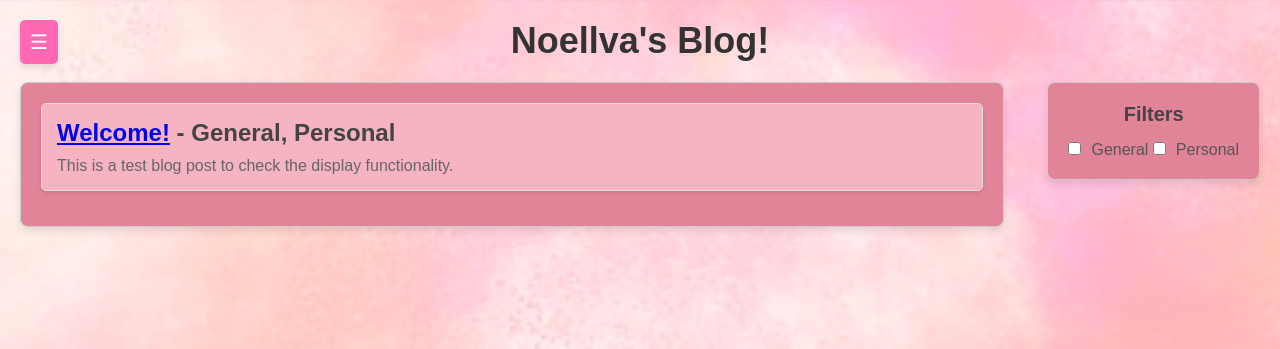
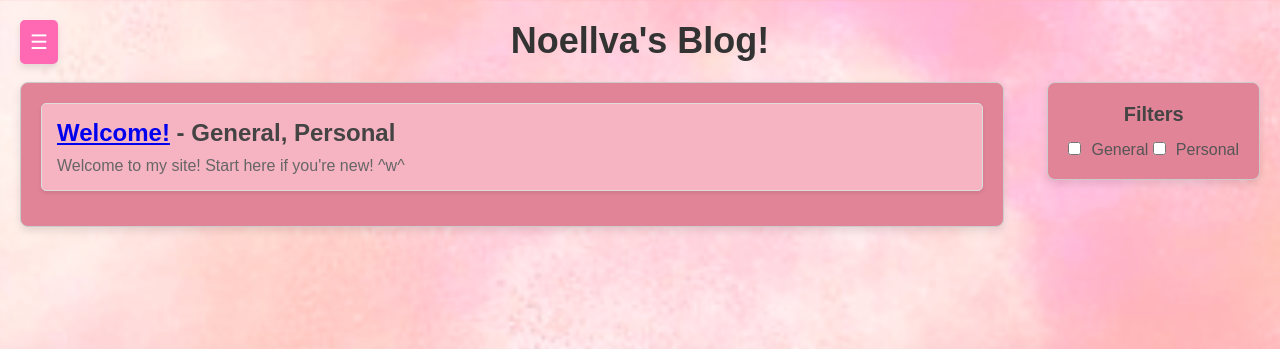
Before and after one commit to NocaToca/nocatoca.github.io, a Jekyll site: the page built from blog.md, in a window 1280 px wide. Shown: the top 349 px of the page. Built offline with Jekyll 4.4.1, drawn with Linux system fonts in a browser that asks for light colours.

Commit message:
Update 2024-11-16-initial_post.md

```diff
--- a/_posts/2024-11-16-initial_post.md
+++ b/_posts/2024-11-16-initial_post.md
@@ -2,27 +2,27 @@
 layout: post
 title: "Welcome!"
 date: 2024-11-15 13:40:20 -0500
-excerpt: "This is a test blog post to check the display functionality."
+excerpt: "Welcome to my site! Start here if you're new! ^w^"
 categories: [General,Personal]
 pinned: true
 ---
 
-# Welcome!
+### Welcome!
 Before I get into anything, I must welcome you to my site! I'm glad your curosity lead you here and I do hope it pays off for you!
 
 This post is meant to serve as an introducttion into my site and little world. It is lengthy and by no means needs to be read thoroughly. For those in a hurry, I have a TLDR here!
 
-### TL;DR
+# TL;DR
 I'm a software developer who loves to focus on the GPU side of things with a heart to share what I learn with the world! My inpsiration to make this website this comes from cat-like coding and that is what I want the **Tutorials** section of this site to portray. I am still pretty young and, while I am currently content with my job, I never really had a centralized place to portray my projects. That is what the **Projects** section is for. You can see everything completed there!
 
 The **Blog** section is mostly for me, but I'd be thrilled to have others read it! I have never been good at figuring out what to post on social media and how, so I'm putting everything here. If you're ever interested in something I have done or am doing, you can filter specifically for that project and read it's journey (at least from when I started this website). I'm pretty open about what I do, so if you see me post about it on Bluesky, Reddit, Tumblr, or another social media, I probably have posts detailing it.
 
 Thanks so much for visiting!! ^w^
 
-### Anywho,
+# Anywho,
 If you are interested to read everything and learn more about me, this whole post will be the best way to do it. I have a scattered brain and this post will definitely reflect that, but I did my best to categorize it and include everything you could possibly want to know about!
 
-# Who Am I?
+### Who Am I?
 Well, you probably have a decent idea of who I am already from my social media. I'm a 22 year old furry who tends to just love crafting and building things, always involving furries in some way. A little less broadcasted fact about me is that this does not only take place through game design, but writing as well! I do a lot more than just game design and GPU programming - I tend to like to look silly in a bunch of different hats. One that I know tends to be less popular is politics, in where I tend to be involved locally! That being said, this is not a place I will platform political discussions, but it is something I am involved in.
 
 Getting into the personal area, I live in the United States and reside in Virginia. I'm from NYC however and hold unpopular affection towards the city. I went to university in that area and so deeply miss being in school! I'm a HUGE cat lover and have one of my own who I love and hate dearly. Her name is Cinnamon! As I type this she is bundled into my lap, not of her own valition mind you. She was chewing on my mouse cord so I wrapped her in a blanket to temparily stop her from doing so.
@@ -36,7 +36,7 @@
 
 Needless to say, it is the farthest thing from game development!
 
-# What do I do?
+### What do I do?
 As I have mentioned before, you'll see quite a lot of different feilds and projects throughout my blogsite. The easy answer to this question is that I tend to do whatever interests me the most at the time. This is frequently going to be something coding related. However, I do also write and world-build often! I love sharing what I do in that realm as well, but I am by no means experienced in those feilds. Outside of coding, take all of my advice with a grain of salt. Hell, even in coding take my advice with a grain of salt! I do tend to be wrong or sub-optimal, but such is the process of learning within a field.
 
 ## Projects
@@ -47,7 +47,7 @@
 ## But Tutorials?
 A big thing I want to do is educate others and provide easy access to resources I felt like gave me trouble in my journey. When I complete a project I think I can make a good tutorial for, like the Barnes-Hut CUDA implementation, I will provide a step-by-step tutorial on how I achieved it in this section. Another thing I would want to provide tutorials on are basic introductions to GPU programming. I feel like it is always misinterpreted with technical art (I hardly do art or surface shaders - I do not have an artistic eye). The caveat to this is that I am still new to the field, so these tutorials will act more as guides.
 
-# Blogs!
+### Blogs!
 Sometimes I might blog about my personal life. I like to be a transparent figure when I can and I really like when people who engage with me have an idea of who I am rather than some anonymous e-girl behind a screen. Most of the time, however, blogs are going to be project updates! If it details a new project that I have started to work on, it will be tagged as "New". Ideas are probably the most common and are tagged as such.
 
 If you ever want to comment or talk to be about a blog post, feel free to DM me! I might add a commenting feature if enough people are interested and engaging.
```
